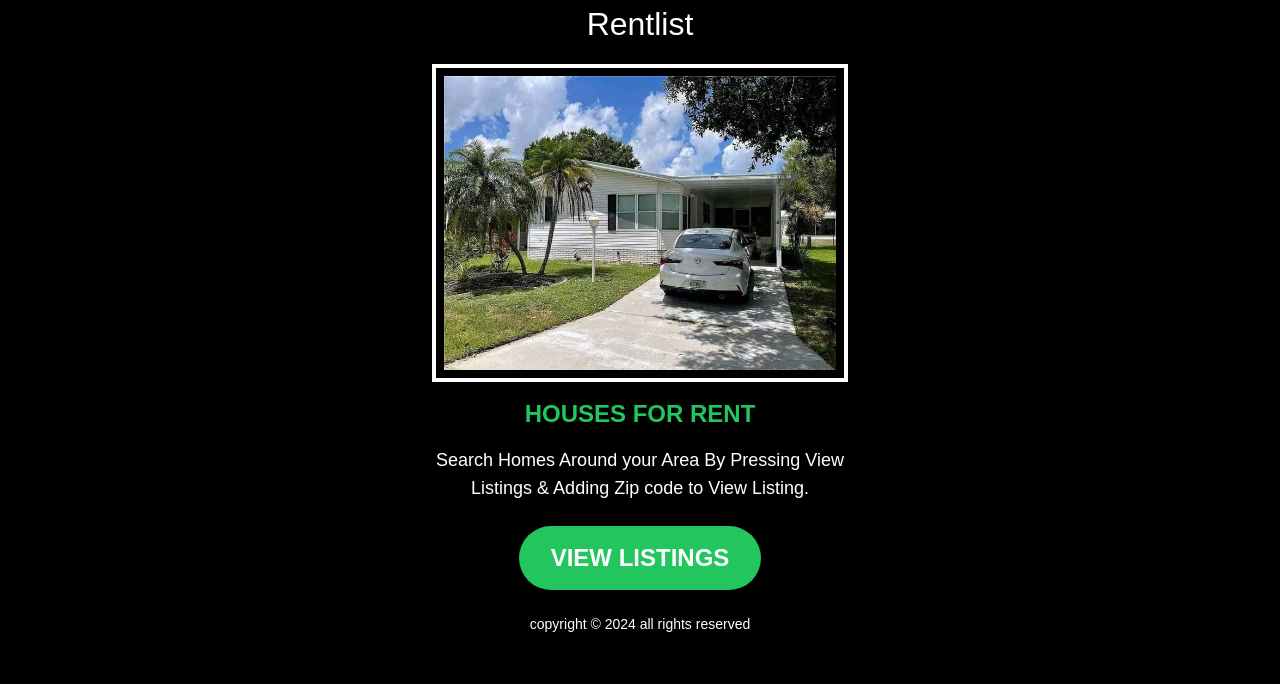
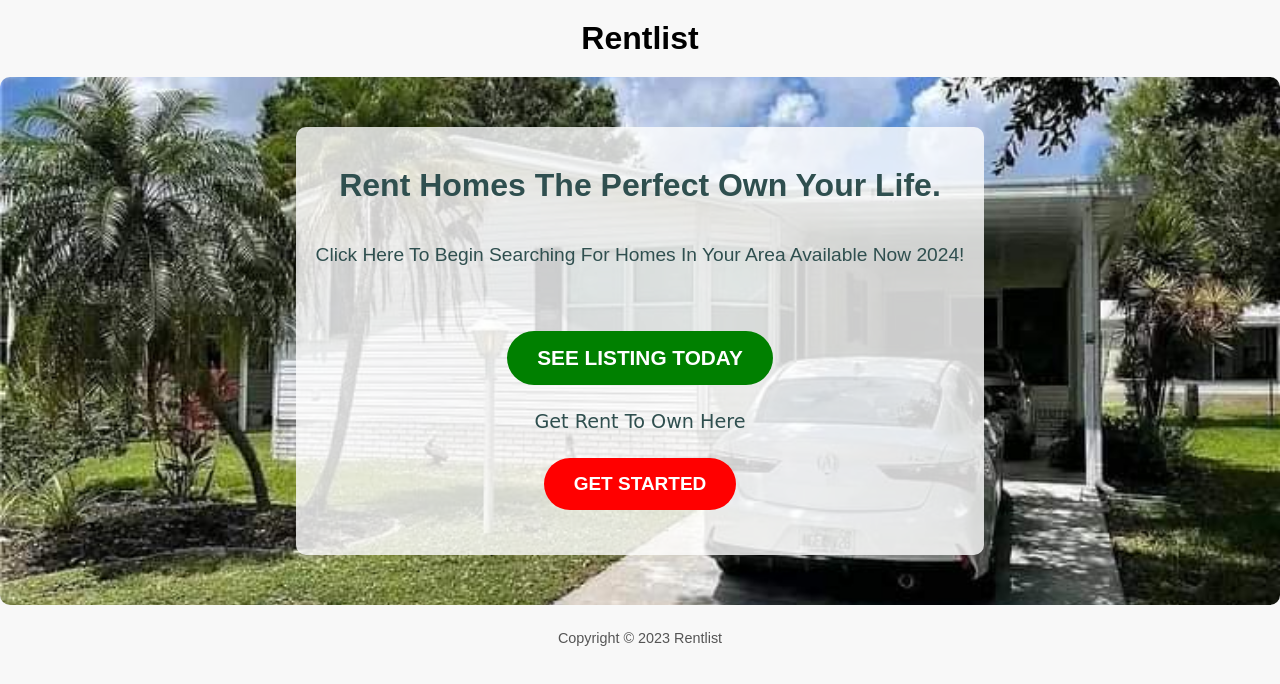
Before and after one commit to dyroy2023/Rent_ToOwnHomes, a plain HTML site: page index.html in a window 1280 px wide. Drawn offline with nearby package versions, Linux system fonts and the light colour scheme; a web font is replaced by a local one.

Commit message:
index.html

```diff
--- a/index.html
+++ b/index.html
@@ -1,17 +1,18 @@
+<!DOCTYPE html>
 <html>
 <head>
     <title>Find Affordable Homes For Rent</title>
-          <meta charset="UTF-8">
-    <meta name="viewport" content="width=device-width, initial-scale=1.0">
-  <script src="https://cdn.tailwindcss.com">
-  </script>
-  <link href="https://cdnjs.cloudflare.com/ajax/libs/font-awesome/5.15.3/css/all.min.css" rel="stylesheet"/>
-  <link href="https://fonts.googleapis.com/css2?family=Luminary&display=swap" rel="stylesheet"/>
+    <link rel="stylesheet" href="https://cdnjs.cloudflare.com/ajax/libs/font-awesome/5.15.3/css/all.min.css">
+    <link href="https://fonts.googleapis.com/css2?family=Luminary&display=swap" rel="stylesheet">
     <style>
         body {
             font-family: 'Luminary', fantasy;
+            margin: 0;
+            padding: 0;
+            text-align: center;
+            background-color: #f8f8f8;
         }
-    @keyframes fadeDown {
+        @keyframes swipeDown {
             from {
                 opacity: 0;
                 transform: translateY(-20px);
@@ -21,35 +22,73 @@
                 transform: translateY(0);
             }
         }
-    .fade-down {
-            animation: fadeDown 2s ease-in-out;
+        .header {
+            font-size: 2em;
+            font-weight: bold;
+            margin: 20px 0;
+            animation: InDown 1s ease-in-out;
+        }
+        .content {
+            background-image: url('FB.jpg');
+            background-size: cover;
+            background-position: center;
+            padding: 50px 20px;
+            color: #2f4f4f;
+            animation: InDown 1s ease-in-out;
+            position: relative;
+            border-radius:10px;
+        }
+        .content-box {
+            background-color: rgba(255, 255, 255, 0.8);
+            padding: 20px;
+            border-radius: 10px;
+            display: inline-block;
+        }
+        .content h1 {
+            font-size: 2em;
+            margin: 20px 0;
+            font-weight: bold;
+            animation: swipeDown 1s ease-in-out;
+        }
+        .content p {
+            font-size: 1.2em;
+            margin: 40px 0;
+            animation: swipeDown 1s ease-in-out;
+        }
+        .button {
+            background-color: green;
+            color: #ffffff;
+            padding: 15px 30px;
+            font-size: 1.3em;
+            border: none;
+            border-radius: 30px;
+            cursor: pointer;
+            text-transform: uppercase;
+            font-weight: bold;
+            text-decoration: none;
+            display: inline-block;
+            margin: 25px 0;
+            animation:  1s ease-in-out;
+        }
+        .footer {
+            margin: 25px 0;
+            font-size: 0.9em;
+            color: #555555;
+            animation: swipeDown 1s ease-in-out;
         }
     </style>
 </head>
-  <header style="font-size:32px; text-align:center">Rentlist</header>
- <body class="bg-black text-white fade-down">
-  <div class="max-w-md mx-auto p-4">
-   <div class="bg-black border-4 border-white p-2 fade-down">
-    <img alt="A house with a front yard and a car parked in the driveway" class="w-full" height="400" src="FB.jpg" width="600"/>
-   </div>
-   <div class="text-center mt-4 fade-down">
-    <h1 class="text-green-500 text-2xl font-bold">
-     HOUSES FOR RENT
-    </h1>
-    <p class="mt-4 text-lg">
-     Search Homes Around your Area By Pressing View Listings &amp; Adding Zip code to View Listing.
-    </p>
-    <a href="https://www.chd93jds.com/8LPQFFP/3B8HKJ/">
-     <button class="mt-6 bg-green-500 text-white text-2xl font-bold py-4 px-8 rounded-full">
-      VIEW LISTINGS
-     </button>
-    </a>
-   </div>
-   <div class="text-center mt-6 fade-down">
-    <p class="text-sm">
-     copyright © 2024 all rights reserved
-    </p>
+<body>
+    <div class="header">Rentlist</div>
+    <div class="content">
+        <div class="content-box">
+            <h1>Rent Homes The Perfect Own Your Life.</h1>
+            <p>Click Here To Begin Searching For Homes In Your Area Available Now 2024!</p>
+            <a href="https://www.chd93jds.com/8LPQFFP/3QQG7/" class="button">See Listing Today</a>
+            <p style="margin:00px; font-family:luminary,cursive">Get Rent To Own Here</p>
+             <a href="https://www.chd93jds.com/8LPQFFP/3QQG7/" class="button" style="background-color:#ff0000; font-size:19px">Get Started</a>
         </div>
     </div>
+    <div class="footer">Copyright © 2023 Rentlist</div>
 </body>
 </html>
```
Lines whose indentation alone changed are shown as unchanged.
